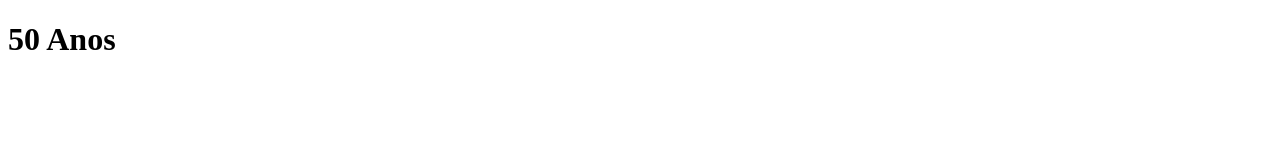
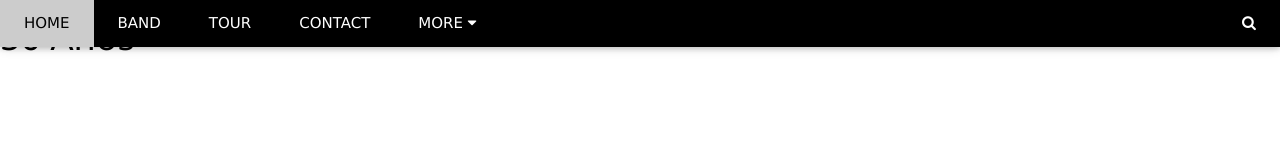
Before and after one commit to gRs3585/Banda-Paroquial-de-S-o-Louren-o-da-Camacha, a plain HTML site: page index.html in a window 1280 px wide. Drawn offline with nearby package versions, Linux system fonts and the light colour scheme; files that its build step writes are made by us from their sources; files whose address does not match are found by name.

Commit message:
Add files via upload

```diff
--- a/css/main.css
+++ b/css/main.css
@@ -1,3 +1,2 @@
-body {
-    /*background-color: black;*/
-}
+body {font-family: "Lato", sans-serif}
+.mySlides {display: none}
--- a/index.html
+++ b/index.html
@@ -6,10 +6,32 @@
   <title>Banda Paroquial de São Lourenço da Camacha</title>
   <meta http-equiv="X-UA-Compatible" content="IE=edge">
   <meta name="viewport" content="width=device-width, initial-scale=1.0">
-  <link rel="stylesheet" type="text/css" href="css/main.css">
+  <link rel="stylesheet" href="/Resources/css/main.css">
+  <link rel="stylesheet" href="https://www.w3schools.com/w3css/4/w3.css">
+  <link rel="stylesheet" href="https://fonts.googleapis.com/css?family=Lato">
+  <link rel="stylesheet" href="https://cdnjs.cloudflare.com/ajax/libs/font-awesome/4.7.0/css/font-awesome.min.css">
 </head>
 
 <body>
+  <!-- Navbar -->
+  <div class="w3-top">
+    <div class="w3-bar w3-black w3-card">
+      <a class="w3-bar-item w3-button w3-padding-large w3-hide-medium w3-hide-large w3-right" href="javascript:void(0)" onclick="myFunction()" title="Toggle Navigation Menu"><i class="fa fa-bars"></i></a>
+      <a href="#" class="w3-bar-item w3-button w3-padding-large">HOME</a>
+      <a href="#band" class="w3-bar-item w3-button w3-padding-large w3-hide-small">BAND</a>
+      <a href="#tour" class="w3-bar-item w3-button w3-padding-large w3-hide-small">TOUR</a>
+      <a href="#contact" class="w3-bar-item w3-button w3-padding-large w3-hide-small">CONTACT</a>
+      <div class="w3-dropdown-hover w3-hide-small">
+        <button class="w3-padding-large w3-button" title="More">MORE <i class="fa fa-caret-down"></i></button>
+        <div class="w3-dropdown-content w3-bar-block w3-card-4">
+          <a href="#" class="w3-bar-item w3-button">Merchandise</a>
+          <a href="#" class="w3-bar-item w3-button">Extras</a>
+          <a href="#" class="w3-bar-item w3-button">Media</a>
+        </div>
+      </div>
+      <a href="javascript:void(0)" class="w3-padding-large w3-hover-red w3-hide-small w3-right"><i class="fa fa-search"></i></a>
+    </div>
+  </div>
   <h1>50 Anos</h1>
   <!-- <div id="dvTable"></div> -->
   <script src="/Resources/js/main.js"></script>
```
